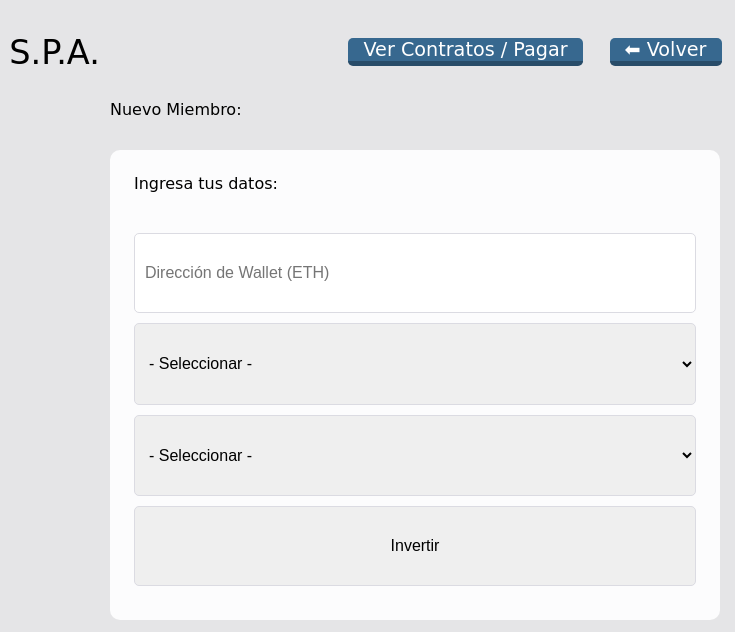
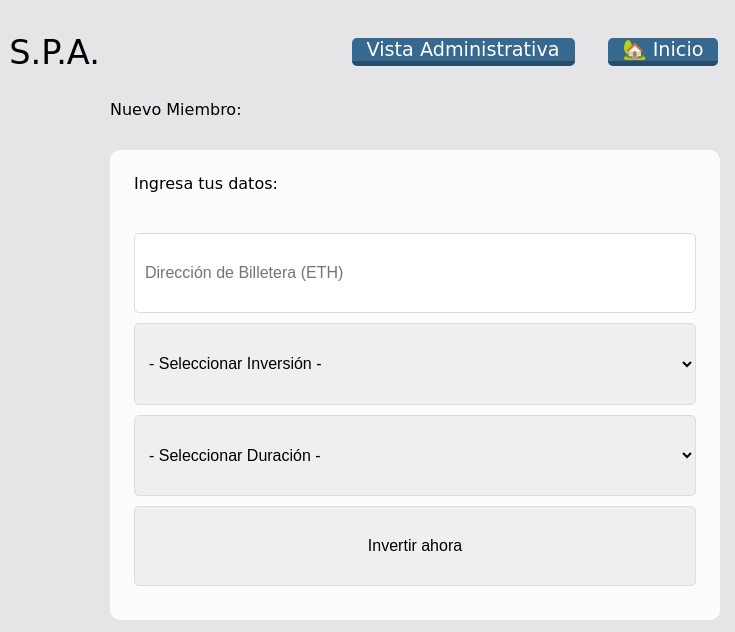
Before and after one commit to emacaz/FractalFounds, a plain HTML site: page smartcontract/index.html in a window 1280 px wide. Shown: the top 632 px of the page, 545-1280 px from the left. Drawn offline with Linux system fonts and the light colour scheme; grey boxes are pictures that could not be loaded; a web font is replaced by a local one.

Commit message:
Settings in some features and tags

```diff
--- a/smartcontract/index.html
+++ b/smartcontract/index.html
@@ -32,8 +32,8 @@
       </div>
 
       <div class="backButton">
-        <a href="./consultContract.html">Ver Contratos &#47; Pagar</a>
-        <a href="../index.html">⬅ Volver</a>
+        <a href="./consultContract.html">Vista Administrativa</a>
+        <a href="../index.html">🏡 Inicio</a>
 
       </div>
 
@@ -70,32 +70,27 @@
 
       <form action="" class="form">
           <p>Ingresa tus datos:</p>
-          <input type="text" placeholder="Dirección de Wallet (ETH)">
+          <input type="text" placeholder="Dirección de Billetera (ETH)">
           <select name="amount" id="">
-            <option value="">- Seleccionar -</option>
-            <option value="">500 USD</option>
-            <option value="">1000 USD</option>
-            <option value="">2.000 USD</option>
-            <option value="">5.000 USD</option>
-            <option value="">10.000 USD</option>
-            <option value="">25.000 USD</option>
-            <option value="">50.000 USD</option>
-            <option value="">100.000 USD</option>
-            <option value="">200.000 USD</option>
-            <option value="">500.000 USD</option>
-            <option value="">1'000.000 USD</option>
+            <option value="">- Seleccionar Inversi&oacute;n -</option>
+            <option value="">&#36; 500 USD</option>
+            <option value="">&#36; 1000 USD</option>
+            <option value="">&#36; 2.000 USD</option>
+            <option value="">&#36; 5.000 USD</option>
+            <option value="">&#36; 10.000 USD</option>
+            <option value="">&#36; 25.000 USD</option>
+            <option value="">&#36; 50.000 USD</option>
+            <option value="">&#36; 100.000 USD</option>
+            <option value="">&#36; 200.000 USD</option>
+            <option value="">&#36; 500.000 USD</option>
+            <option value="">&#36; 1'000.000 USD</option>
           </select>
 
           <select name="times" id="">
-            <option value="">- Seleccionar -</option>
-            <option value="">6 Meses</option>
-            <option value="">12 Meses</option>
-            <option value="">18 Meses</option>
-            <option value="">24 Meses</option>
-            <option value="">30 Meses</option>
-            <option value="">36 Meses</option>
+            <option value="">- Seleccionar Duraci&oacute;n -</option>
+            <option value="">Hasta el 01 de Enero del 2023</option>
           </select>
-          <button type="submit">Invertir</button>
+          <button type="submit">Invertir ahora</button>
       </form>
 
         <div class="gif">
```
Also changed, not shown: smartcontract/consultContract.html (+4 -3 lines).
